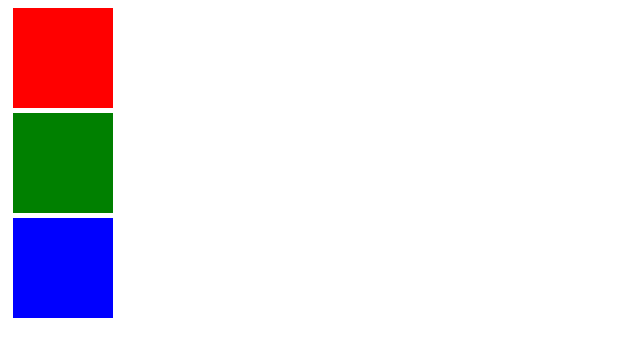
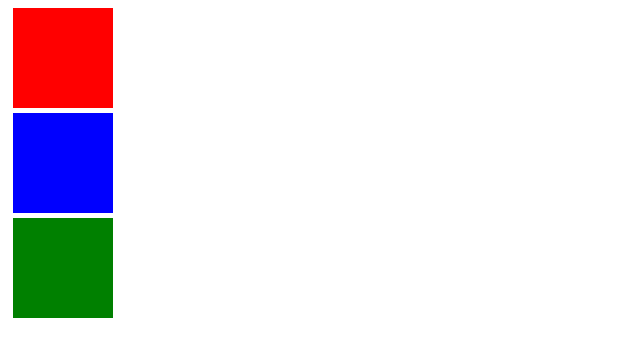
Before and after one commit to kmid5280/anime-app, a plain HTML site: page index.html in a window 1280 px wide. Shown: the whole page, without its empty margins (0-640 px from the left). Drawn offline with nearby package versions, Linux system fonts and the light colour scheme.

Commit message:
swap green and blue boxes

```diff
--- a/index.html
+++ b/index.html
@@ -8,9 +8,11 @@
     <link rel="stylesheet" href="style.css">
 </head>
 <body>
-    <div class="box red"></div>
-    <div class="box green"></div>
-    <div class="box blue"></div>
+    <div class="box-container">
+        <div class="box red"></div>
+        <div class="box blue"></div>
+        <div class="box green"></div>
+    </div>
     <script src="https://cdnjs.cloudflare.com/ajax/libs/animejs/2.2.0/anime.min.js"></script>
     <script src="index.js"></script>
 
```
